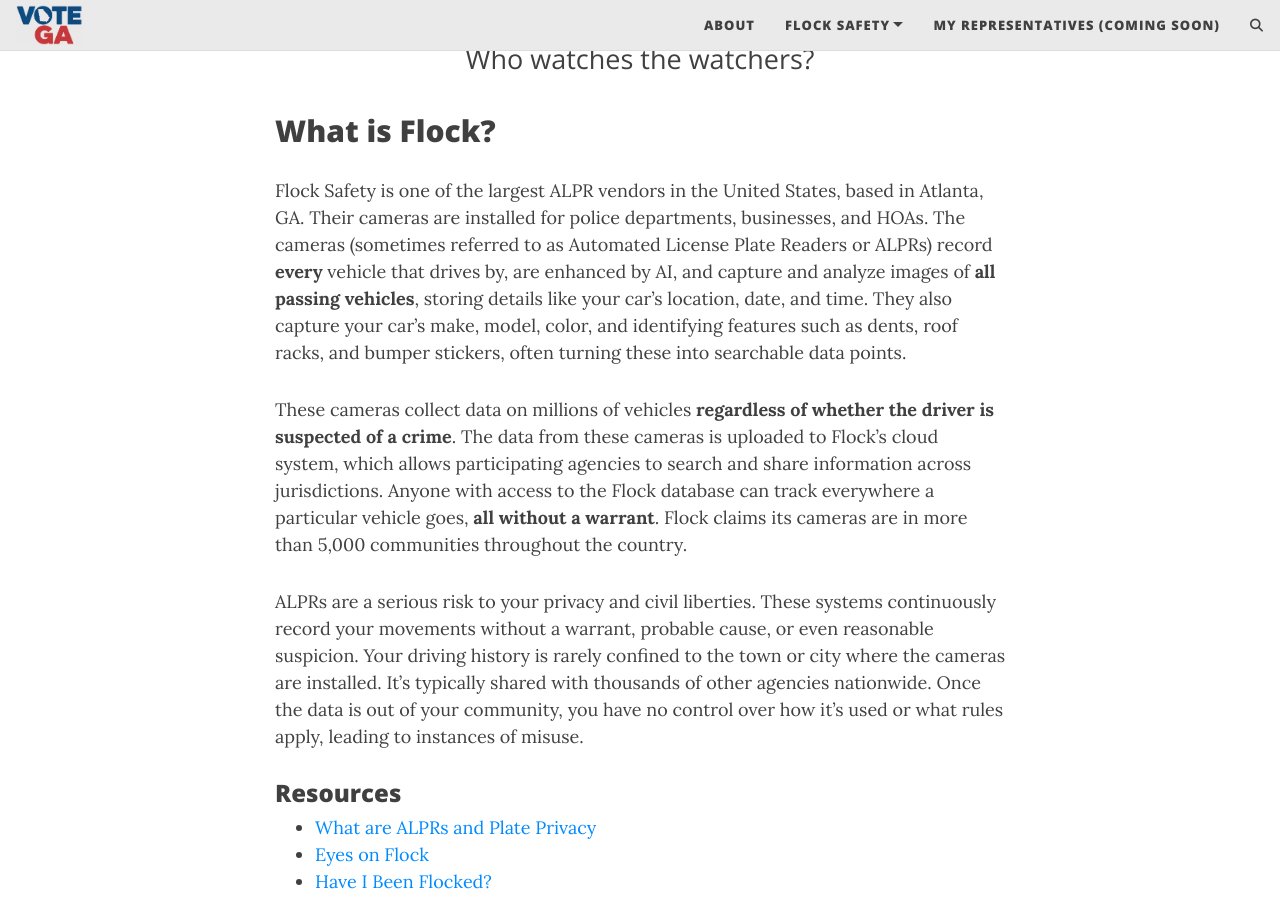
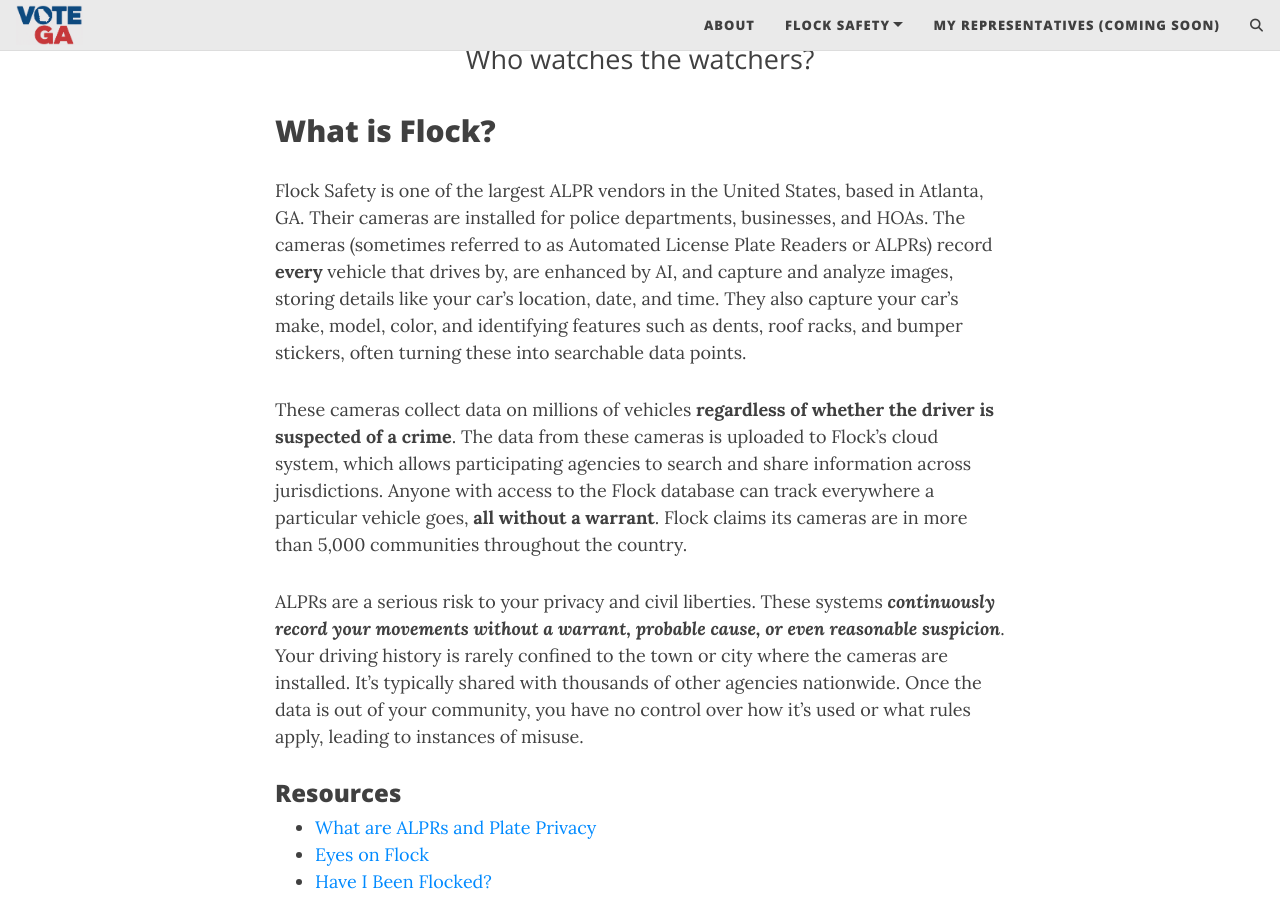
Before and after one commit to Votega/votega.org-TEST, a Jekyll site: the page built from flock-safety.md, in a window 1280 px wide and 900 px high, scrolled down 210 px. Built offline with Jekyll 4.4.1, drawn with Linux system fonts in a browser that asks for light colours; comment, search, counter and statistics services are not loaded.

Commit message:
Update flock-safety.md

```diff
--- a/flock-safety.md
+++ b/flock-safety.md
@@ -5,11 +5,11 @@ subtitle: Who watches the watchers?
 ---
 ## What is Flock?
 
-Flock Safety is one of the largest ALPR vendors in the United States, based in Atlanta, GA. Their cameras are installed for police departments, businesses, and HOAs. The cameras (sometimes referred to as Automated License Plate Readers or ALPRs) record **every** vehicle that drives by, are enhanced by AI, and capture and analyze images of **all passing vehicles**, storing details like your car's location, date, and time. They also capture your car's make, model, color, and identifying features such as dents, roof racks, and bumper stickers, often turning these into searchable data points.
+Flock Safety is one of the largest ALPR vendors in the United States, based in Atlanta, GA. Their cameras are installed for police departments, businesses, and HOAs. The cameras (sometimes referred to as Automated License Plate Readers or ALPRs) record **every** vehicle that drives by, are enhanced by AI, and capture and analyze images, storing details like your car's location, date, and time. They also capture your car's make, model, color, and identifying features such as dents, roof racks, and bumper stickers, often turning these into searchable data points.
 
 These cameras collect data on millions of vehicles **regardless of whether the driver is suspected of a crime**. The data from these cameras is uploaded to Flock's cloud system, which allows participating agencies to search and share information across jurisdictions. Anyone with access to the Flock database can track everywhere a particular vehicle goes, **all without a warrant**. Flock claims its cameras are in more than 5,000 communities throughout the country.
 
-ALPRs are a serious risk to your privacy and civil liberties. These systems continuously record your movements without a warrant, probable cause, or even reasonable suspicion. Your driving history is rarely confined to the town or city where the cameras are installed. It's typically shared with thousands of other agencies nationwide. Once the data is out of your community, you have no control over how it's used or what rules apply, leading to instances of misuse.
+ALPRs are a serious risk to your privacy and civil liberties. These systems **_continuously record your movements without a warrant, probable cause, or even reasonable suspicion_**. Your driving history is rarely confined to the town or city where the cameras are installed. It's typically shared with thousands of other agencies nationwide. Once the data is out of your community, you have no control over how it's used or what rules apply, leading to instances of misuse.
 
 ### Resources
 * [What are ALPRs and Plate Privacy](https://plateprivacy.com/#how-plate-readers-work)
```
